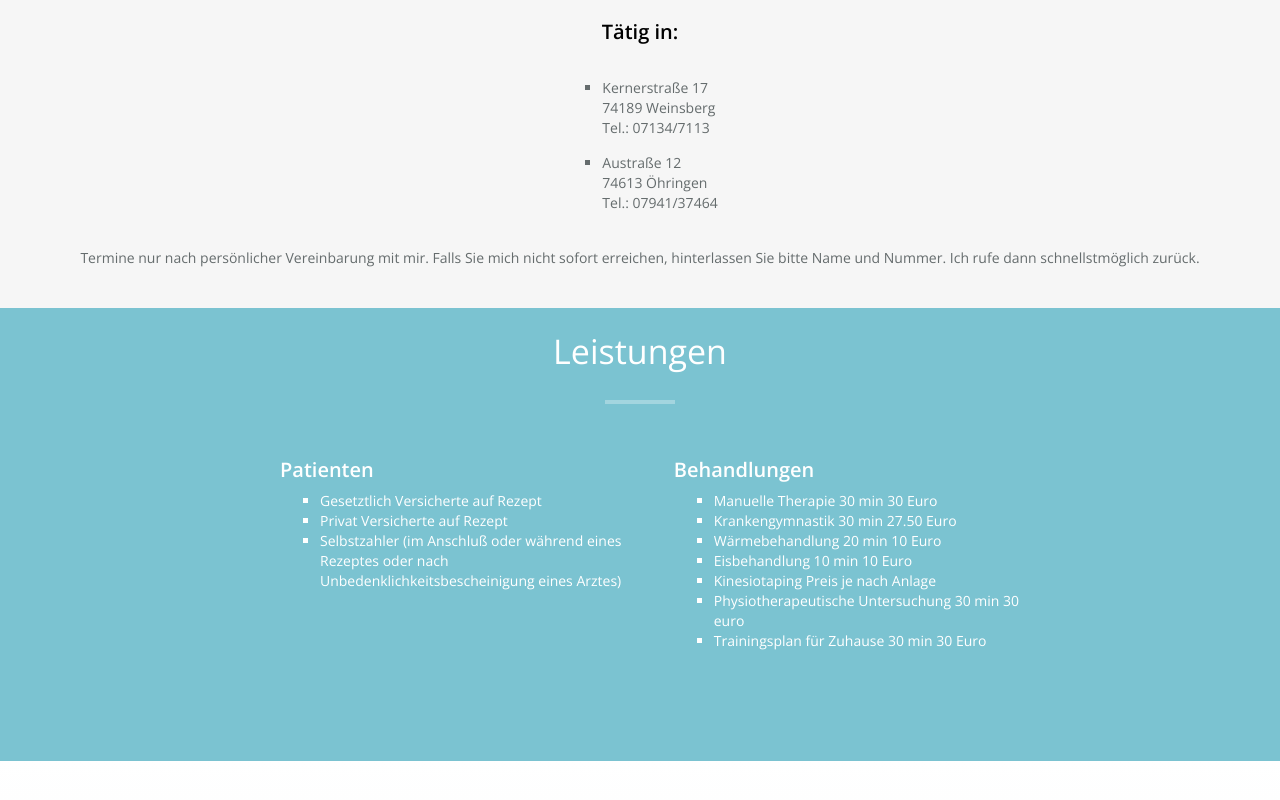
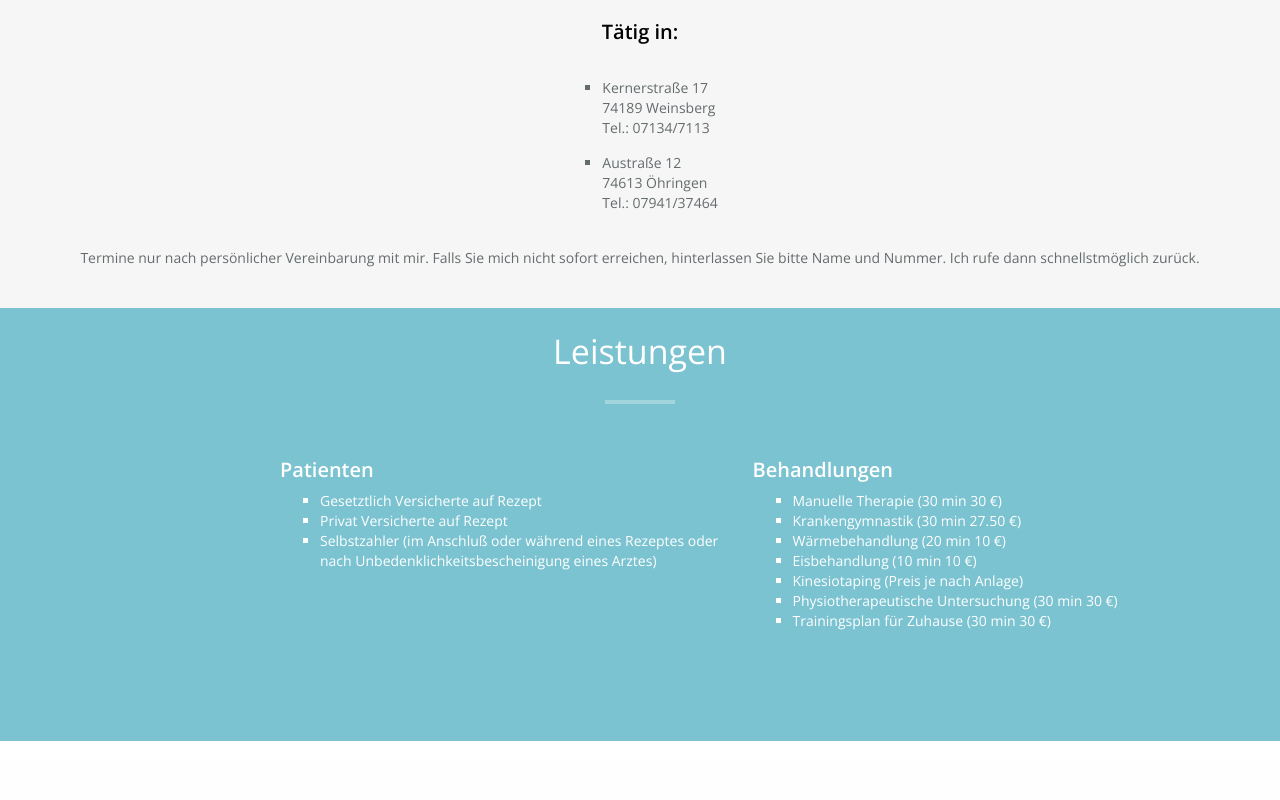
Before and after one commit to cklein83/bk7, a plain HTML site: page index.html in a window 1280 px wide. Shown: the part 406-1206 px from the top of the page. Drawn offline with nearby package versions, Linux system fonts and the light colour scheme.

Commit message:
euro fix

```diff
--- a/index.html
+++ b/index.html
@@ -170,7 +170,7 @@
 
       <div class="col-md-10 col-md-offset-2">
 
-        <div class="col-md-5">
+        <div class="col-md-6">
           <h3>Patienten</h3>
           <!--
           <p>
@@ -190,16 +190,16 @@
           </ul>
         </div>
 
-        <div class="col-md-5">
+        <div class="col-md-6">
           <h3>Behandlungen</h3>
           <ul>
-            <li>Manuelle Therapie 30 min 30 Euro</li>
-            <li>Krankengymnastik 30 min 27.50 Euro</li>
-            <li>Wärmebehandlung 20 min 10 Euro</li>
-            <li>Eisbehandlung 10 min 10 Euro</li>
-            <li>Kinesiotaping Preis je nach Anlage</li>
-            <li>Physiotherapeutische Untersuchung 30 min 30 euro</li>
-            <li>Trainingsplan für Zuhause 30 min 30 Euro</li>
+            <li>Manuelle Therapie (30 min 30 €)</li>
+            <li>Krankengymnastik (30 min 27.50 €)</li>
+            <li>Wärmebehandlung (20 min 10 €)</li>
+            <li>Eisbehandlung (10 min 10 €)</li>
+            <li>Kinesiotaping (Preis je nach Anlage)</li>
+            <li>Physiotherapeutische Untersuchung (30 min 30 €)</li>
+            <li>Trainingsplan für Zuhause (30 min 30 €)</li>
           </ul>
         </div>
       </div>
```
